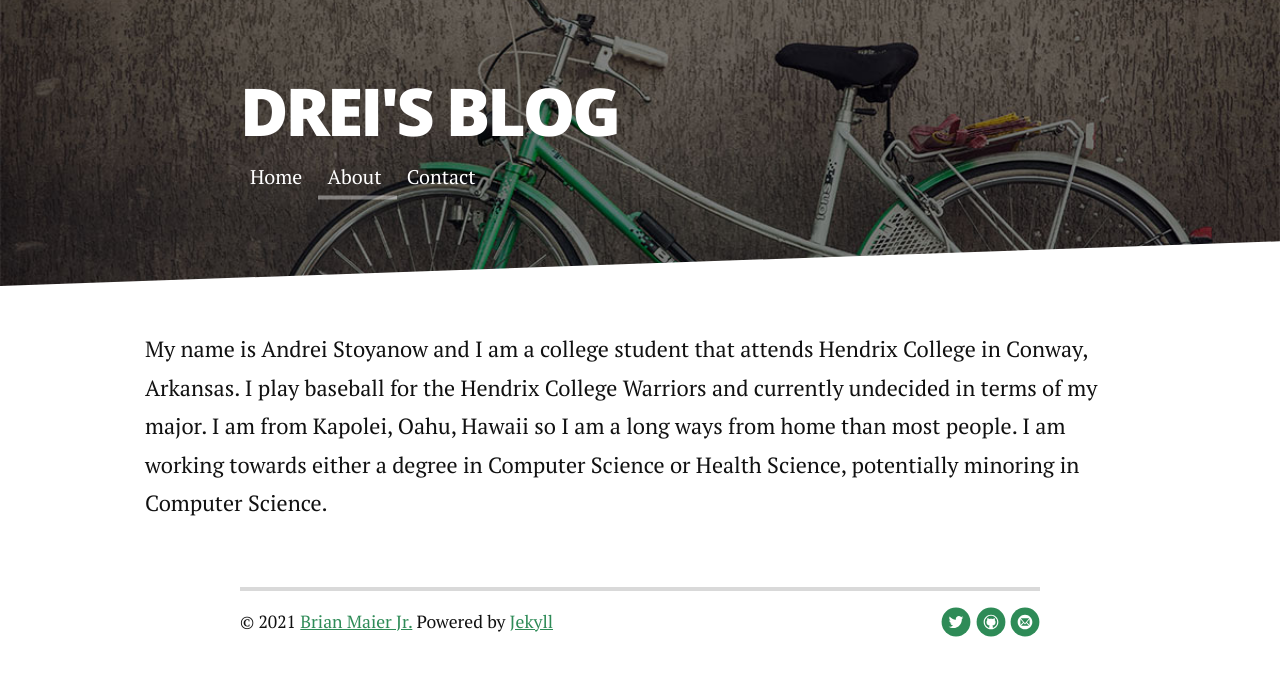
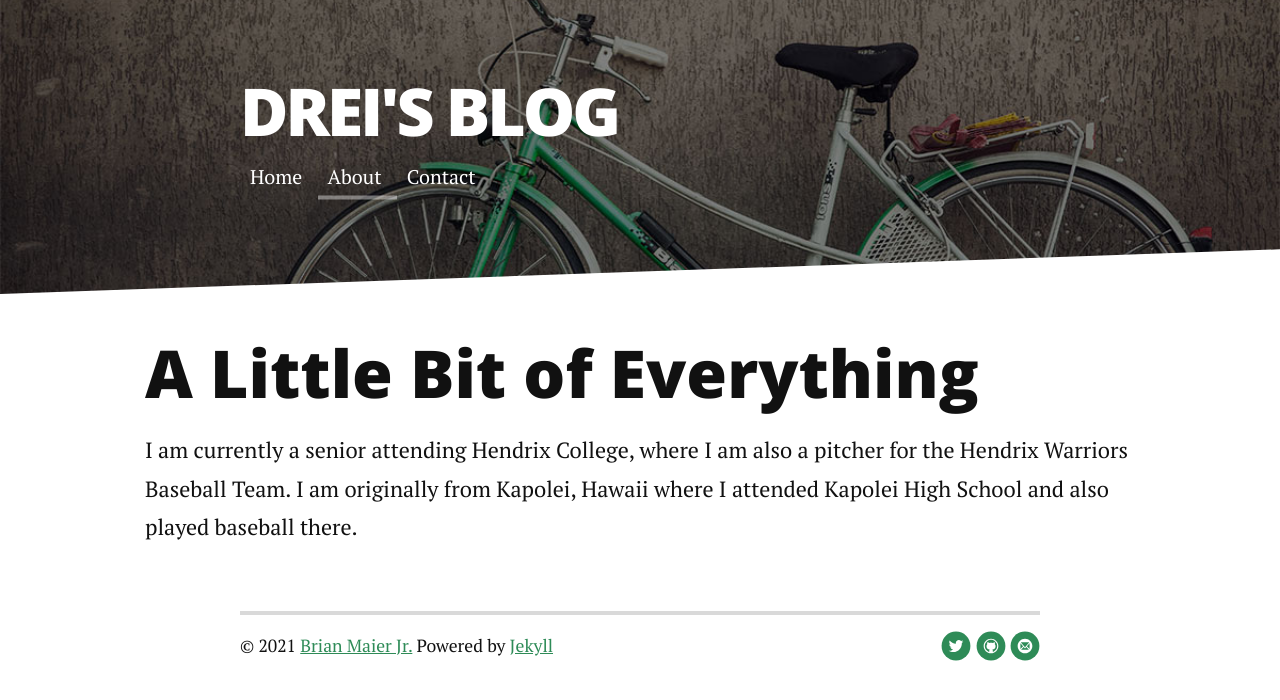
Before and after one commit to astoyanow/Blog, a Jekyll site: the page built from about.md, in a window 1280 px wide. Shown: the top 700 px of the page. Built offline with Jekyll 4.4.1, drawn with Linux system fonts in a browser that asks for light colours; nearby versions of some CDN libraries.

Commit message:
Starting to edit about file

```diff
--- a/about.md
+++ b/about.md
@@ -1,6 +1,8 @@
 ---
 layout: default
-title: About
+title: About Me
 permalink: /about/
 ---
-My name is Andrei Stoyanow and I am a college student that attends Hendrix College in Conway, Arkansas. I play baseball for the Hendrix College Warriors and currently undecided in terms of my major. I am from Kapolei, Oahu, Hawaii so I am a long ways from home than most people. I am working towards either a degree in Computer Science or Health Science, potentially minoring in Computer Science.
+# A Little Bit of Everything
+
+I am currently a senior attending Hendrix College, where I am also a pitcher for the Hendrix Warriors Baseball Team. I am originally from Kapolei, Hawaii where I attended Kapolei High School and also played baseball there.
```
